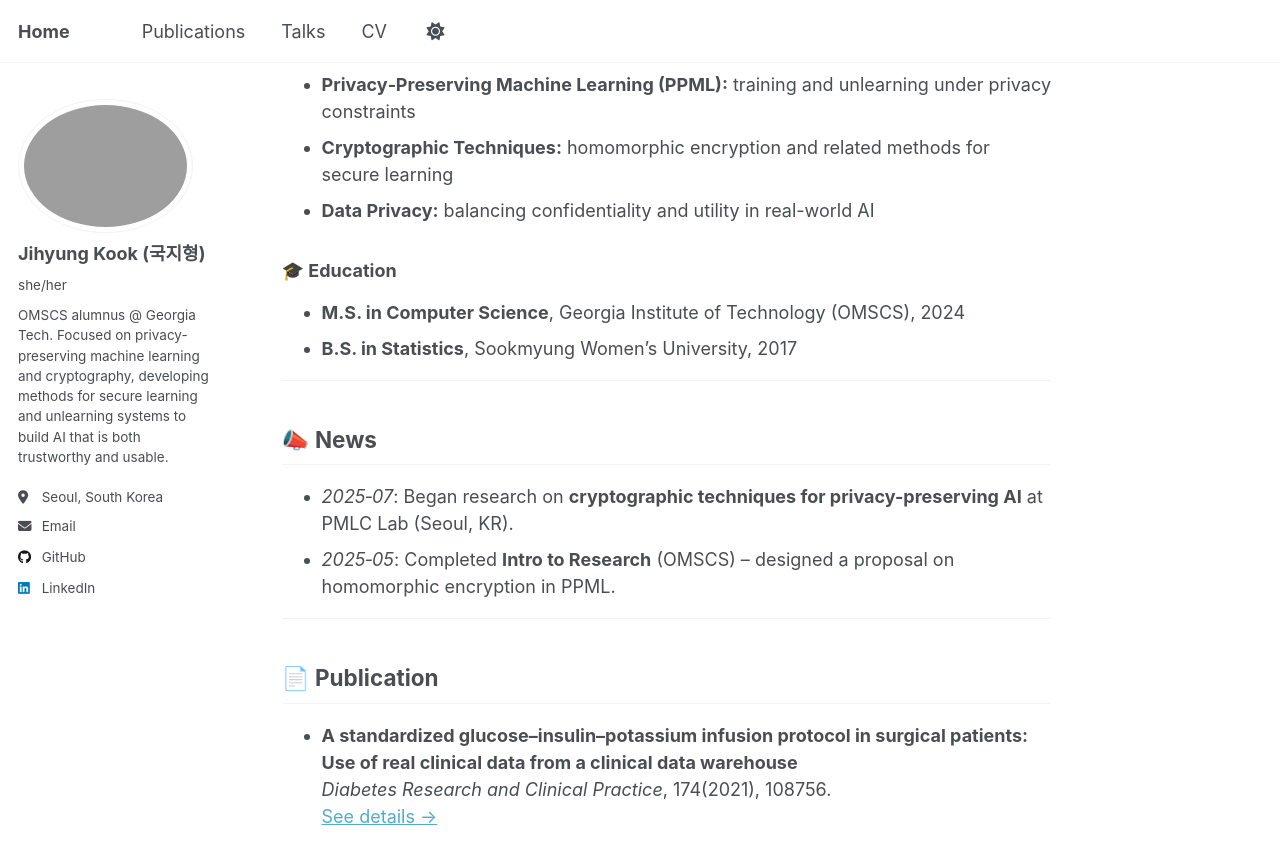
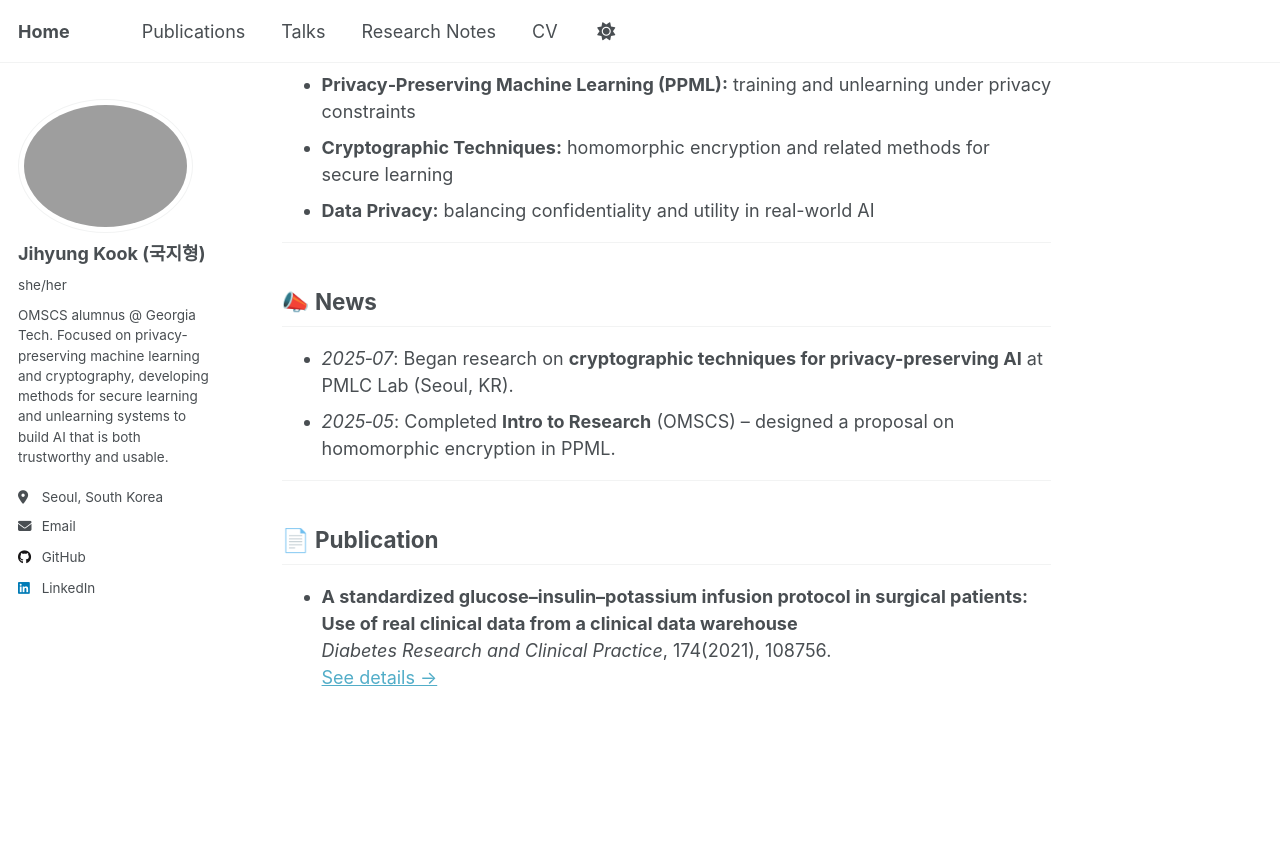
Before and after one commit to thepawgrammer/thepawgrammer.github.io, a Jekyll site: the page built from _pages/about.md, in a window 1280 px wide and 900 px high, scrolled down 679 px. Shown: the top 864 px of the window. Built offline with Jekyll 4.4.1, drawn with Linux system fonts in a browser that asks for light colours; a script that is not in the unit is left out.

Commit message:
Edit main page

```diff
--- a/_config.yml
+++ b/_config.yml
@@ -312,7 +312,7 @@ sass:
 permalink: /:categories/:title/
 # paginate: 5 # amount of posts to show
 # paginate_path: /page:num/
-timezone: Etc/UTC # http://en.wikipedia.org/wiki/List_of_tz_database_time_zones
+timezone: Asia/Seoul # http://en.wikipedia.org/wiki/List_of_tz_database_time_zones
 
 
 # Plugins
--- a/_data/navigation.yml
+++ b/_data/navigation.yml
@@ -13,6 +13,9 @@ main:
 
   - title: "Talks"
     url: /talks/
+
+  - title: "Research Notes"
+    url: /research-notes/
 
   - title: "CV"
     url: /files/CV - 20250821.pdf
--- a/_pages/about.md
+++ b/_pages/about.md
@@ -28,10 +28,6 @@ I am a researcher at the <a href="https://sites.google.com/view/pmlclab/research
 - **Cryptographic Techniques:** homomorphic encryption and related methods for secure learning
 - **Data Privacy:** balancing confidentiality and utility in real-world AI
 
-### 🎓 Education
-- **M.S. in Computer Science**, Georgia Institute of Technology (OMSCS), 2024
-- **B.S. in Statistics**, Sookmyung Women’s University, 2017
-
 ---
 
 ## 📣 News
```
Also changed, not shown: _pages/research-notes.md (added, +8 -0 lines), _talks/2025-08-06-MaskCRYPT.md (+1 -1 lines).
